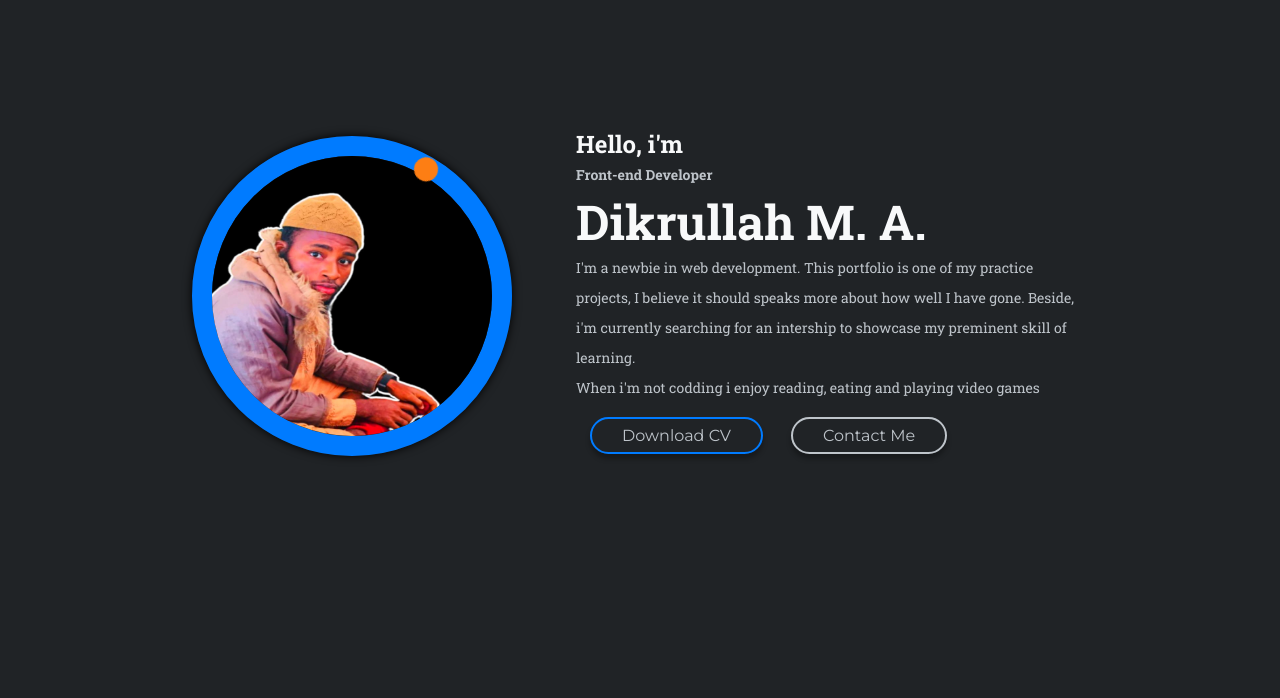
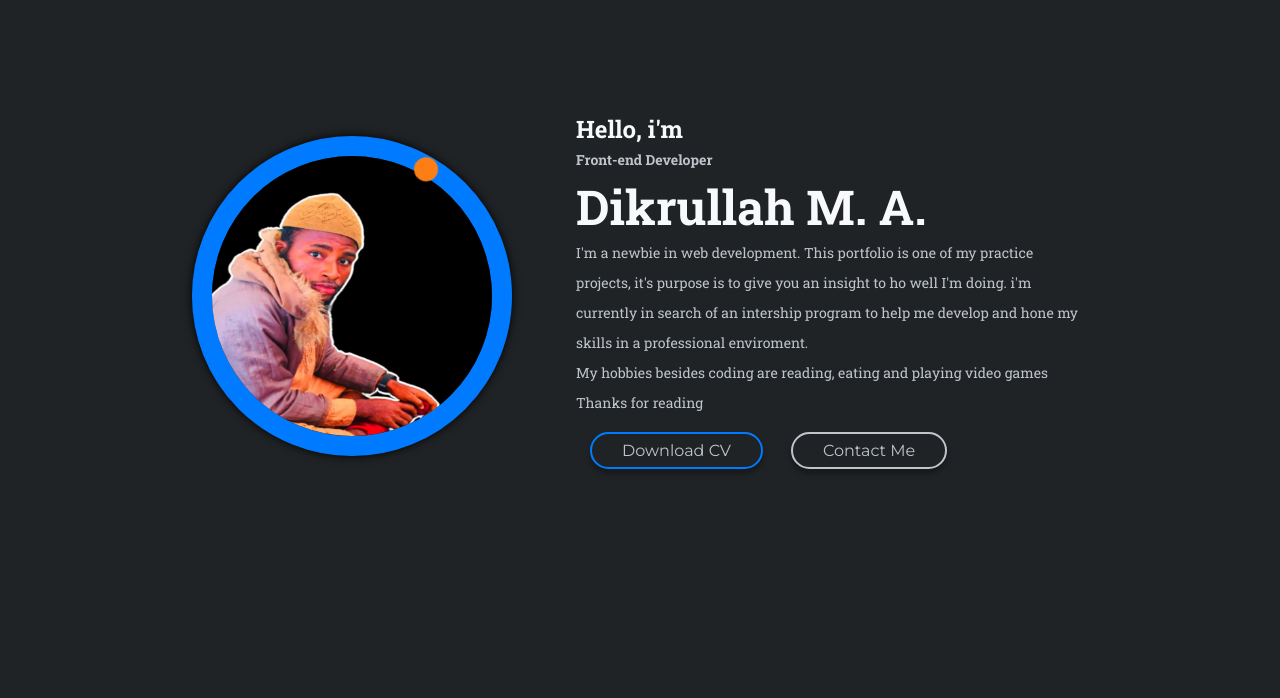
Before and after one commit to Mubarak-Adeyemi/Portfolio, a plain HTML site: page index.html in a window 1280 px wide. Shown: the part 102-800 px from the top of the page. Drawn offline with Linux system fonts and the light colour scheme.

Commit message:
Third Commit
CV Update

```diff
--- a/index.html
+++ b/index.html
@@ -42,10 +42,12 @@
                 <h3 class="title">Front-end Developer</h3>
                 <h1 class="name">Dikrullah M. A.</h1>
                 <div class="mySelf">
-                    <p>I'm a newbie in web development. This portfolio is one of my practice projects, I believe it should speaks more about how well I have gone. Beside, i'm currently searching for an intership to showcase my preminent skill of learning.</p>
-                    <P>When i'm not codding i enjoy reading, eating and playing video games</P>
+                    <p>I'm a newbie in web development. This portfolio is one of my practice projects, it's purpose is to give you an insight to ho well I'm doing.
+                        i'm currently in search of an intership program to help me develop and hone my skills in a professional enviroment.</p>
+                    <P>My hobbies besides coding are reading, eating and playing video games</P>
+                    <p>Thanks for reading</p>
                 </div>
-                <a href="./CV/DHIKRULLAH MUBARAK ADEYEMI CV.pdf" class="resume" download>Download CV</a>
+                <a href="./CV/DHIKRULLAH MUBARAK ADEYEMI.pdf" class="resume" download>Download CV</a>
                 <a href="tel:+2347081575509" class="contact">Contact Me</a>
             </div>
         </section>
```
Also changed, not shown: 1 other file.
